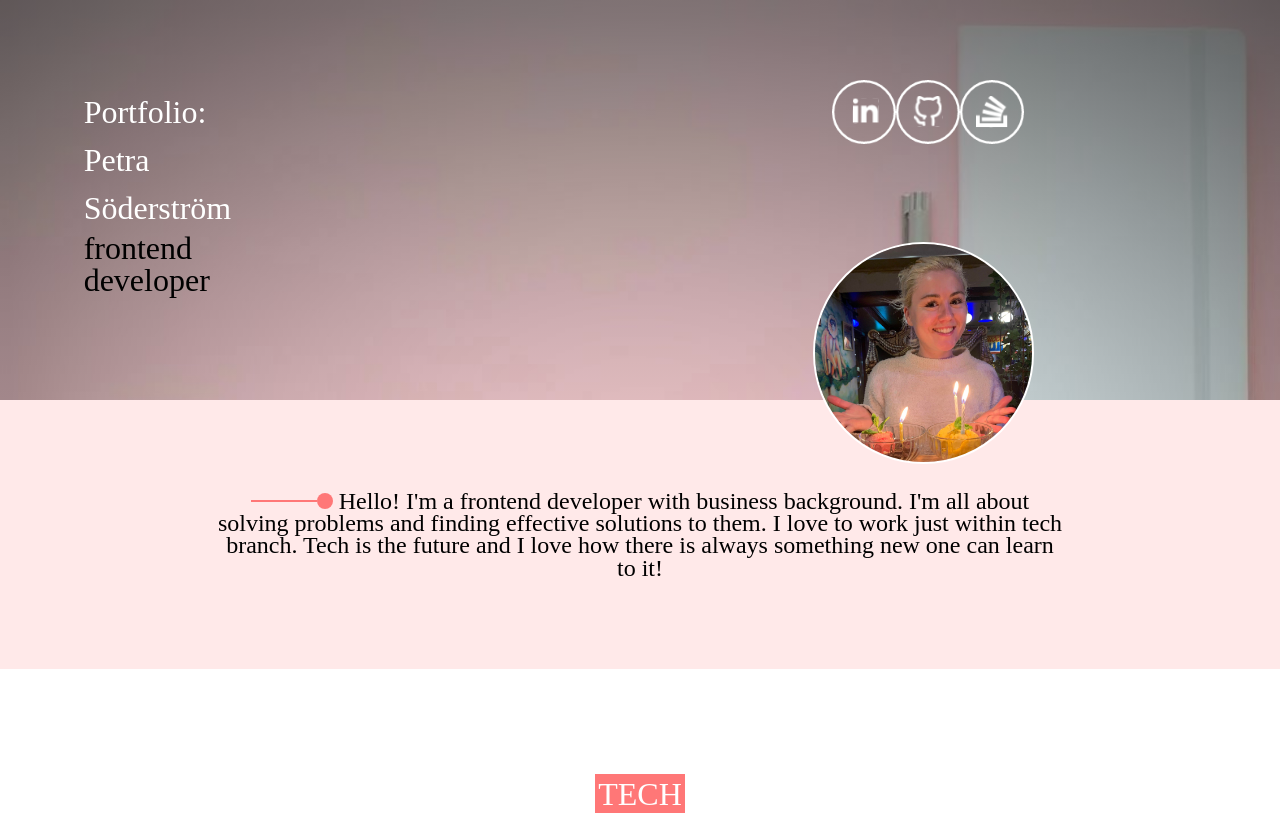
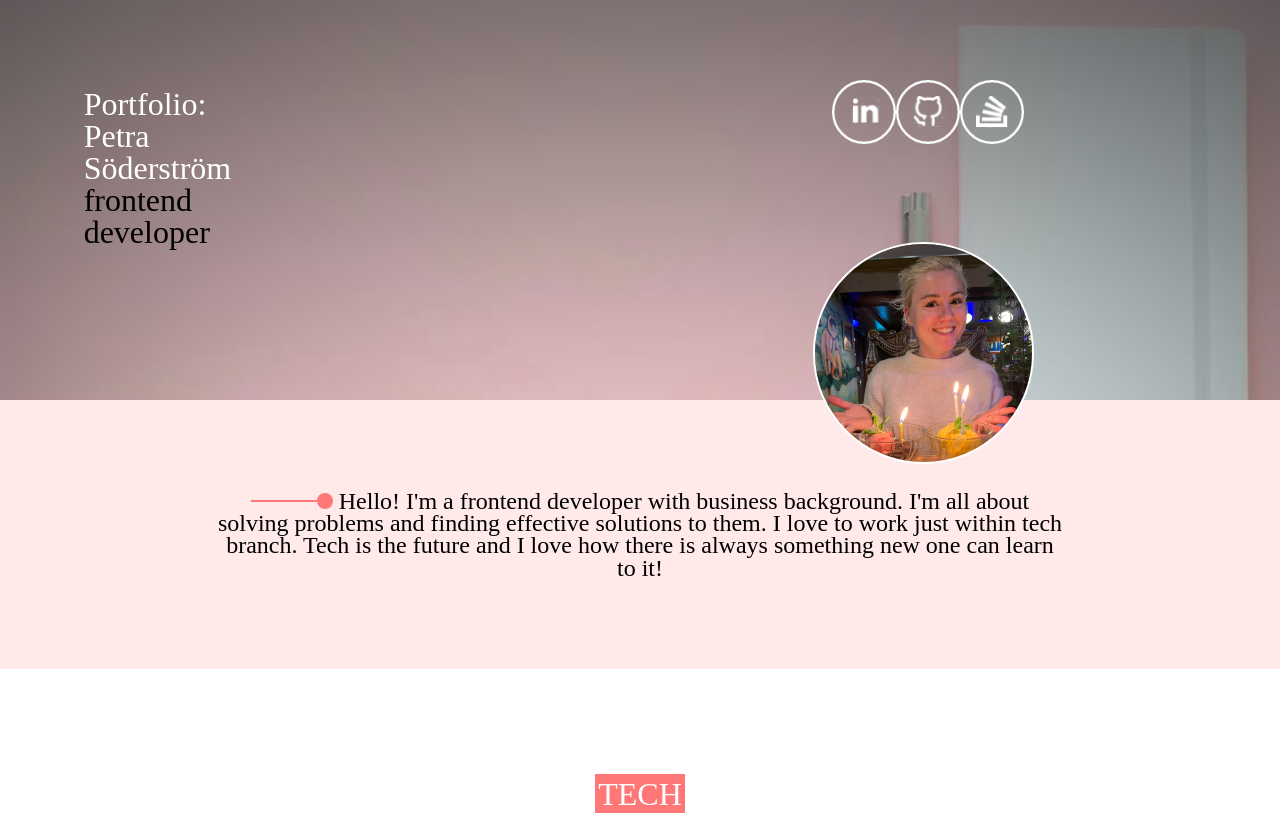
Before and after one commit to Technigo/project-react-portfolio, a React (Create React App) app: page / in a window 1280 px wide. Shown: the top 815 px of the page. Built offline with nearby package versions, Linux system fonts and the light colour scheme; no server answers.

Commit message:
line height

```diff
--- a/src/Global.js
+++ b/src/Global.js
@@ -32,7 +32,6 @@ h1{
 font-size: 2rem;
 color: white;
 margin-left: 10%;
-line-height: 3rem;
 display: flex;
 flex-direction: flex-start;
 }
```
